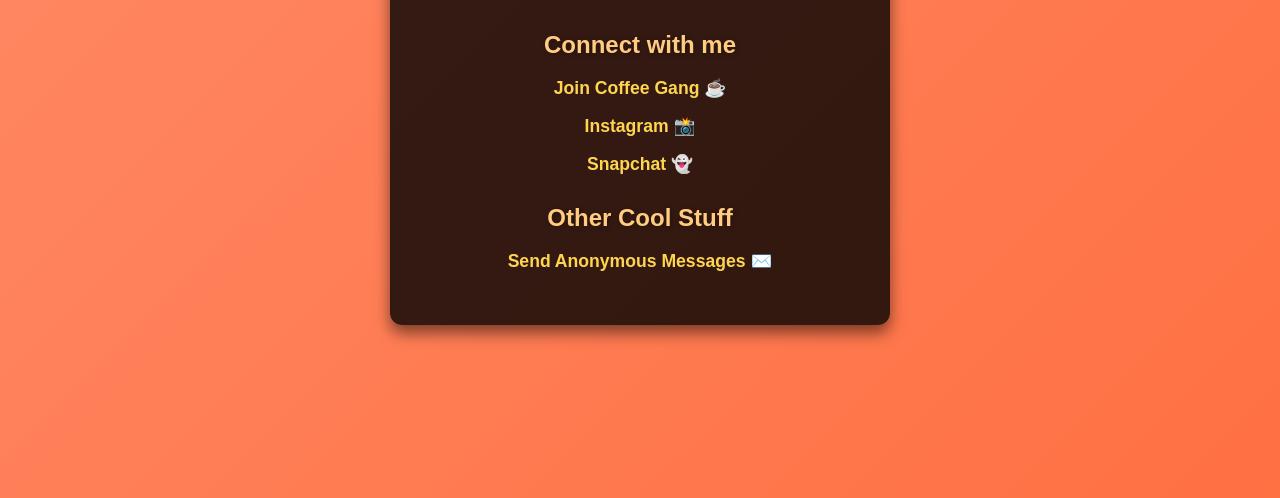
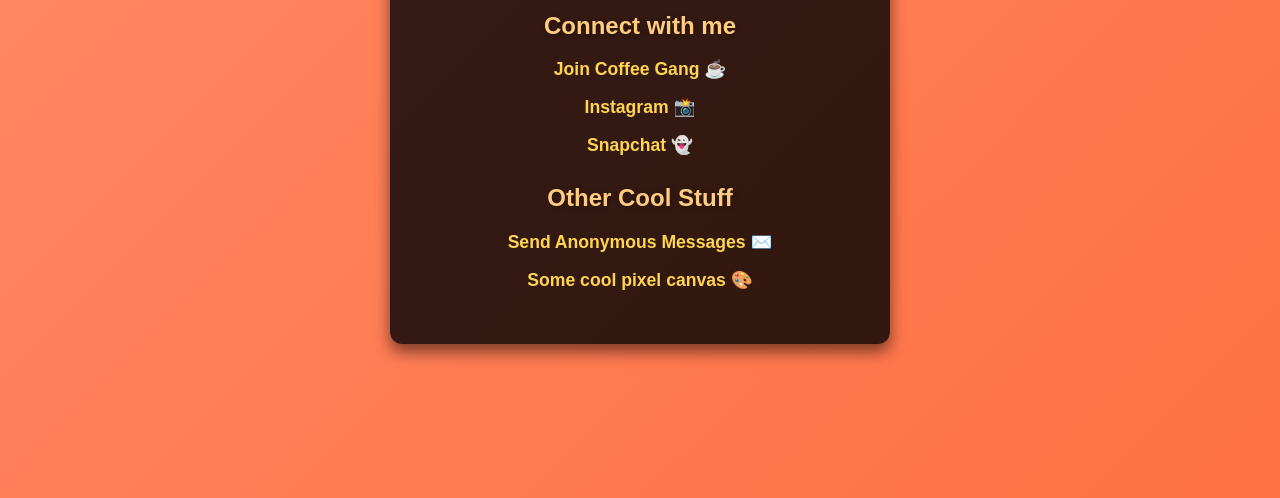
Before and after one commit to ribbonboyy/prettyfunny, a plain HTML site: page index.html in a window 1280 px wide. Shown: the part 302-800 px from the top of the page. Drawn offline with Linux system fonts and the light colour scheme.

Commit message:
Update index.html

```diff
--- a/index.html
+++ b/index.html
@@ -25,6 +25,7 @@
                 <h2>Other Cool Stuff</h2>
                 <ul>
                     <li><a href="messages.html">Send Anonymous Messages ✉️</a></li>
+                    <li><a href="pixels.html">Some cool pixel canvas 🎨</a></li>
                 </ul>
             </section>
         </main>
```
